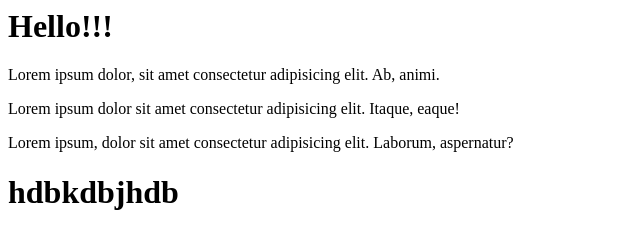
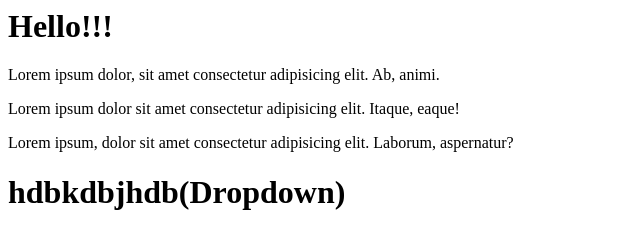
Before and after one commit to Mahesh-2903/localrepo, a plain HTML site: page index.html in a window 1280 px wide. Shown: the whole page, without its empty margins (0-640 px from the left). Drawn offline with Linux system fonts and the light colour scheme.

Commit message:
dropdown

```diff
--- a/index.html
+++ b/index.html
@@ -2,4 +2,4 @@
 <p>Lorem ipsum dolor, sit amet consectetur adipisicing elit. Ab, animi.</p>
 <p>Lorem ipsum dolor sit amet consectetur adipisicing elit. Itaque, eaque!</p>
 <p>Lorem ipsum, dolor sit amet consectetur adipisicing elit. Laborum, aspernatur?</p>
-<h1>hdbkdbjhdb</h1>
+<h1>hdbkdbjhdb(Dropdown)</h1>
```
